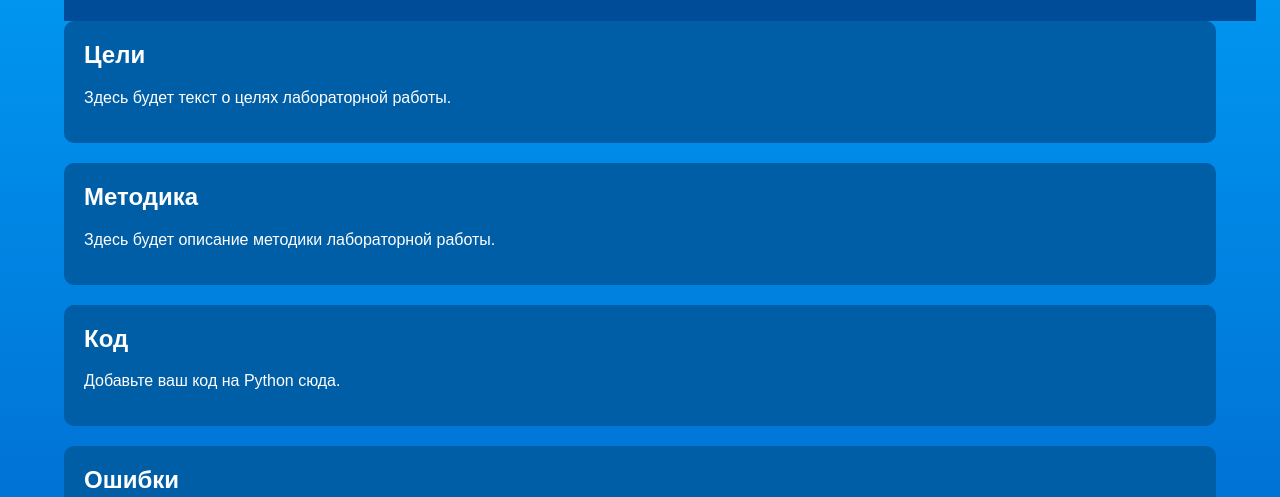
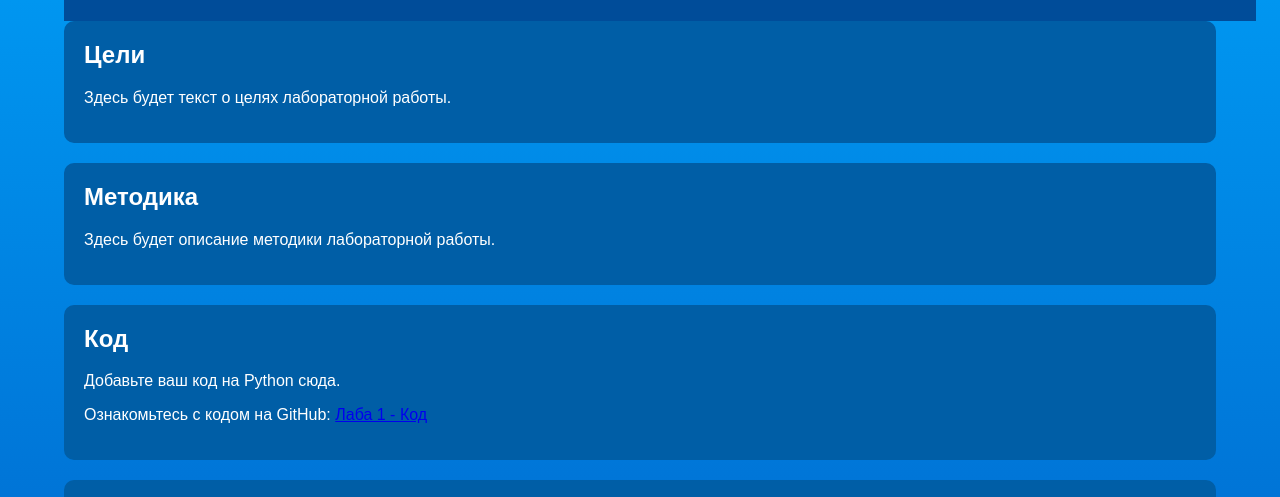
Before and after one commit to gulidovalera/laba, a plain HTML site: page index.html in a window 1280 px wide. Both pictures are taken after a click on the link "Лаба 1". Shown: the part 297-794 px from the top of the page. Drawn offline with Linux system fonts and the light colour scheme.

Commit message:
Update index.html

```diff
--- a/index.html
+++ b/index.html
@@ -120,6 +120,9 @@
             <section id="code">
                 <h2>Код</h2>
                 <p>Добавьте ваш код на Python сюда.</p>
+                Ознакомьтесь с кодом на GitHub:
+                    <a href="https://github.com/gulidovalera/laba/blob/лаба-1/Лаба-1%20в1.py" target="_blank">Лаба 1 - Код</a>
+                </p>
             </section>
             <section id="errors">
                 <h2>Ошибки</h2>
```
